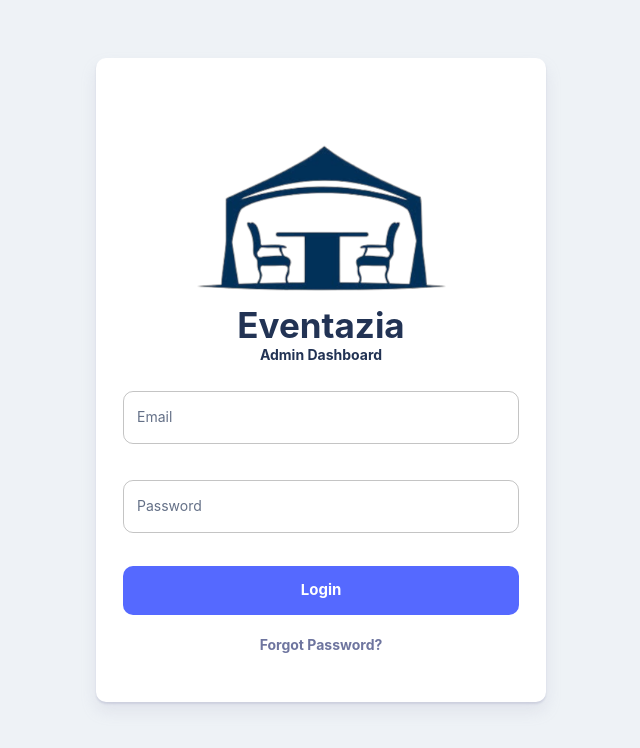
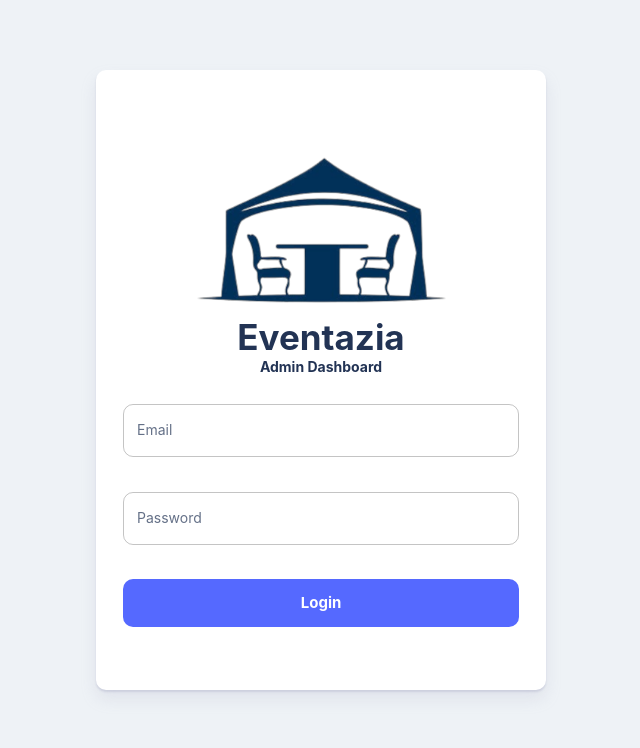
Before and after one commit to Sherif-jr/admin-dashboard, a React (Vite) app: page /auth/login in a window 1280 px wide. Shown: the top 748 px of the page, without its empty margins (319-959 px from the left). Built offline with nearby package versions, Linux system fonts and the light colour scheme; no server answers.

Commit message:
Update Login.tsx

```diff
--- a/src/views/auth/Login.tsx
+++ b/src/views/auth/Login.tsx
@@ -2,7 +2,7 @@ import Box from "@mui/material/Box";
 import AuthWrapper from "./AuthWrapper";
 import LoginForm from "./AuthForms/LoginForm";
 import Logo from "../../assets/logo.png";
-import { Link } from "react-router-dom";
+// import { Link } from "react-router-dom";
 import { Card, Typography } from "@mui/material";
 const Login = () => {
   return (
@@ -45,7 +45,7 @@ const Login = () => {
               p: 2,
             }}
           >
-            <Typography
+            {/* <Typography
               component={Link}
               to="/auth/forgot-password"
               variant="subtitle1"
@@ -57,7 +57,7 @@ const Login = () => {
               }}
             >
               Forgot Password?
-            </Typography>
+            </Typography> */}
           </Box>
         </Box>
       </Card>
```
